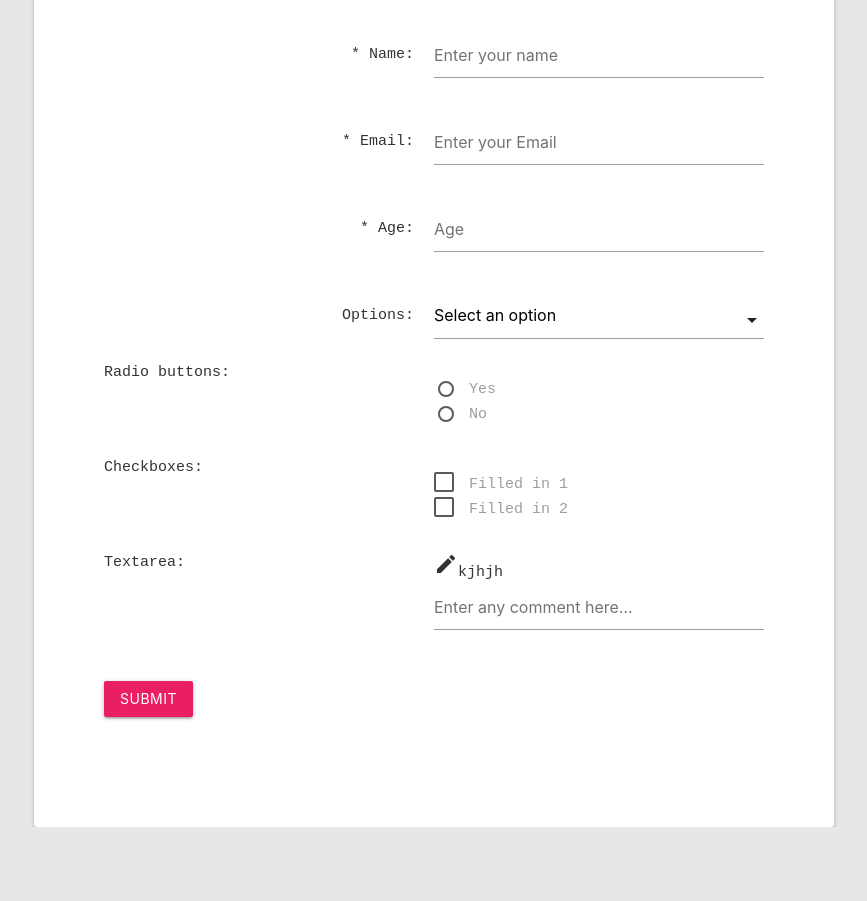
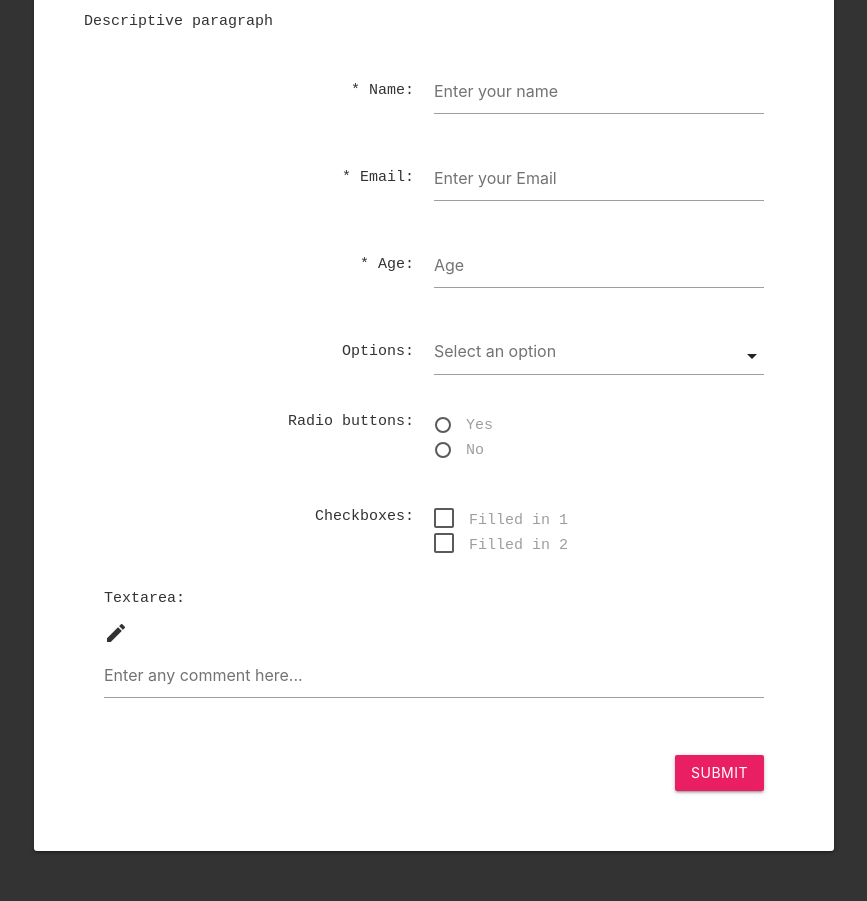
Before and after one commit to Drozerah/form-demo, a website built with webpack: page src/index.html in a window 1280 px wide. Shown: the part 205-1106 px from the top of the page, without its empty margins (206-1073 px from the left). Before the commit the page ends 1032 px from the top, so only its background shows below. Built offline with nearby package versions, Linux system fonts and the light colour scheme.

Commit message:
feat: add CSS styles

```diff
--- a/src/main.scss
+++ b/src/main.scss
@@ -10,6 +10,9 @@
 // import footer drozerah styles
 @import 'sass/drozerah';
 
+// html{
+//     border: 10px solid lime;
+// }
 
 html, body{
     margin: 0px;
@@ -17,16 +20,21 @@
 }
 
 body{
-    height: 100vh;
+    height: 100%;
     display: grid;
     place-items: center;
-    background-color: $bg;
+    // background-color: $bg;
+    background-color: #333;
     font-family: monospace;
     color:#333;
+    box-sizing: border-box;
+    padding: 50px;
+    // border: 5px solid lime;
 }
 
-.wrapper{
+.wrapper{ // grid item first level
     width: 800px;
+    // margin: 50px 0;
     background-color: #fff;
     border-radius: 3px;
     padding: 25px 50px;
@@ -39,17 +47,20 @@
     }
     h1{
         padding: 20px;
-        border: 2px solid $primary;
-        box-shadow: 5px 6px 0 $primary;
+        // border: 2px solid $primary;
+        // box-shadow: 5px 6px 0 $primary;
         font-size: 2em;
         color: inherit;
         margin: 0;
     }
     p{
-        margin: 50px 0 0 0;
+        margin: 40px 0 0 0;
     }
     main{
         background-color: #fff;
+    }
+    footer{
+        text-align: center;
     }
 }
 
@@ -57,28 +68,69 @@
     padding: 20px;
 
     .input-field{
-        width: inherit; // ~~ HACK
-        display: flex; // ~~ HACK
-        flex-direction: row; // ~~ HACK
-        justify-content: flex-start; // ~~ HACK
+        //width: inherit; // ~~ HACK
+        //display: flex; // ~~ HACK
+        //flex-direction: row; // ~~ HACK
+        //justify-content: flex-start; // ~~ HACK
         div{
-          width: calc(100%/2);
+          //width: calc(100%);
         }
         & > label {
             color: inherit; // ~~ HACK
-            width: calc(100%/2); // ~~ HACK
+            // width: calc(100%); // ~~ HACK
             text-align: right; // ~~ HACK
             padding-right: 20px; // ~~ HACK
             transform: translateY(12px); // ~~ HACK
             // background-color: lime;
         }
-    }
-
-    button{
-        margin-top: 20px;
+        #textarea-label{
+            margin-bottom: 10px;
+        }
+        #textarea-error{
+            color: $input-error-color;
+            display: none;
+            line-height: 24px;
+            vertical-align: super;
+            margin-left: 10px;
+        }
     }
 }
-footer{
-    margin-top: 50px;
-    text-align: center;
+
+// Form FlexBox
+
+form {
+    width: 100%;
+    .flex-container{
+
+        width: inherit;
+        display: flex;
+        flex-direction: row;
+
+        label[id$="label"],
+        div[id$="label"],
+        div[id$="input"],
+        div[class="select-wrapper"]{
+            width: calc(100%/2);
+            // background-color: orange;
+        }
+        div[id*="group-label"]{
+            padding: 13px 20px 0 0;
+            text-align: right;
+            // background-color: lime;
+        }
+        #radio-group-input{
+            transform: translateX(-3px);
+        }
+        input.select-dropdown {
+            color: $inputFieldsPlaceHolders;
+        }
+
+    }
+    .flex-container:last-of-type{
+
+        // background-color: lime;
+        margin-top: 40px;
+        justify-content: flex-end;
+
+    }
 }
```
